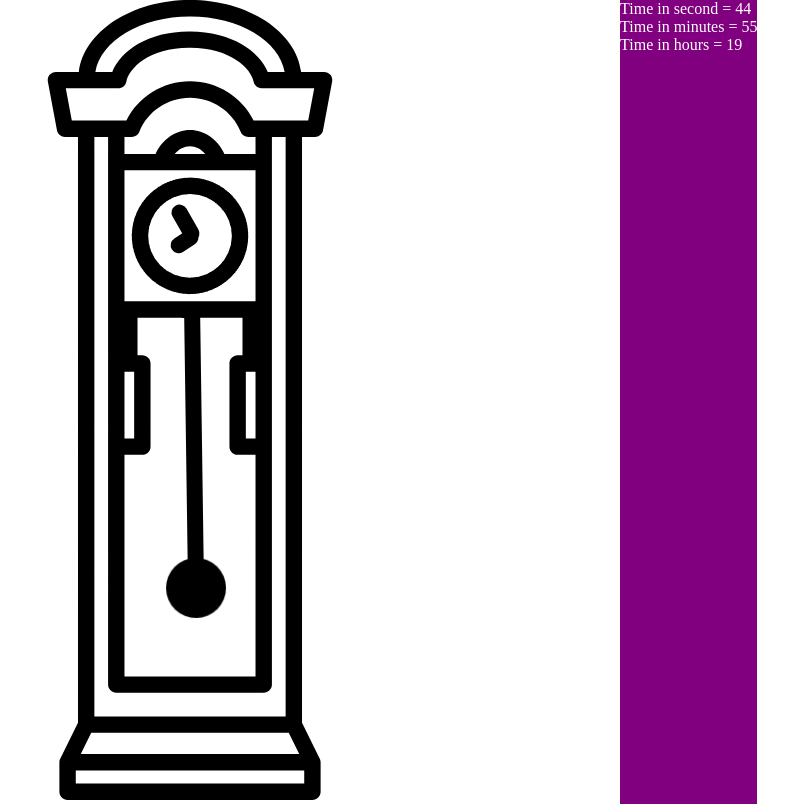
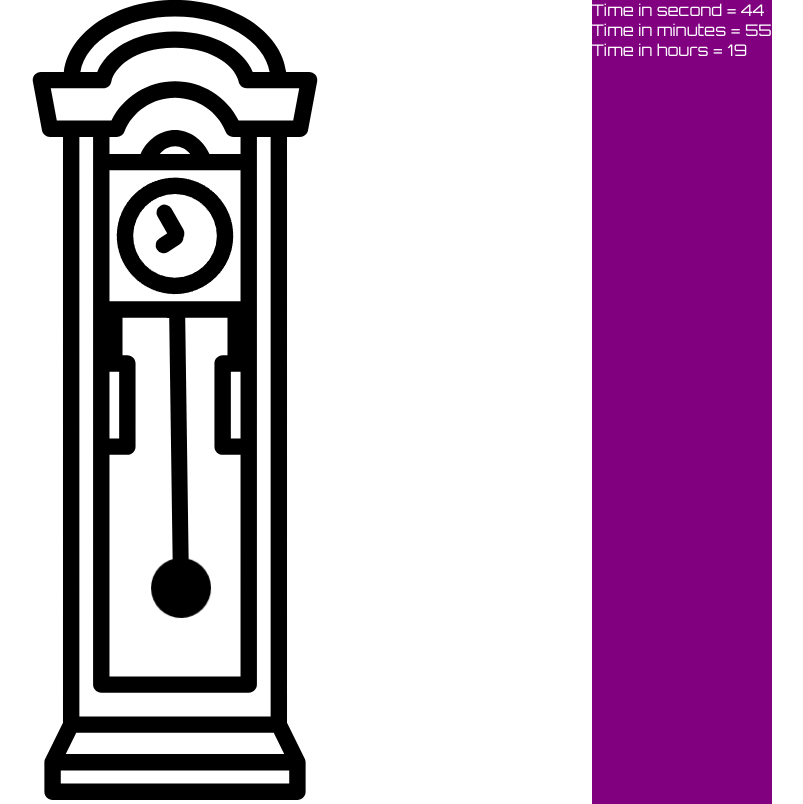
Before and after one commit to M-Feale/react-ticking-clock, a React (Vite) app: page / in a window 1280 px wide. Shown: the whole page, without its empty margins (240-1043 px from the left). Built offline with nearby package versions, Linux system fonts and the light colour scheme.

Commit message:
added-font-for-digital-clock-to-component

```diff
--- a/src/DigitalClock.jsx
+++ b/src/DigitalClock.jsx
@@ -15,6 +15,7 @@ const DigitalClock = ({ time }) => {
 const Box = styled.div`
 	color: white;
 	background-color: purple;
+    font-family: "Orbitron", sans-serif;
 `;
 
 export default DigitalClock;
```
